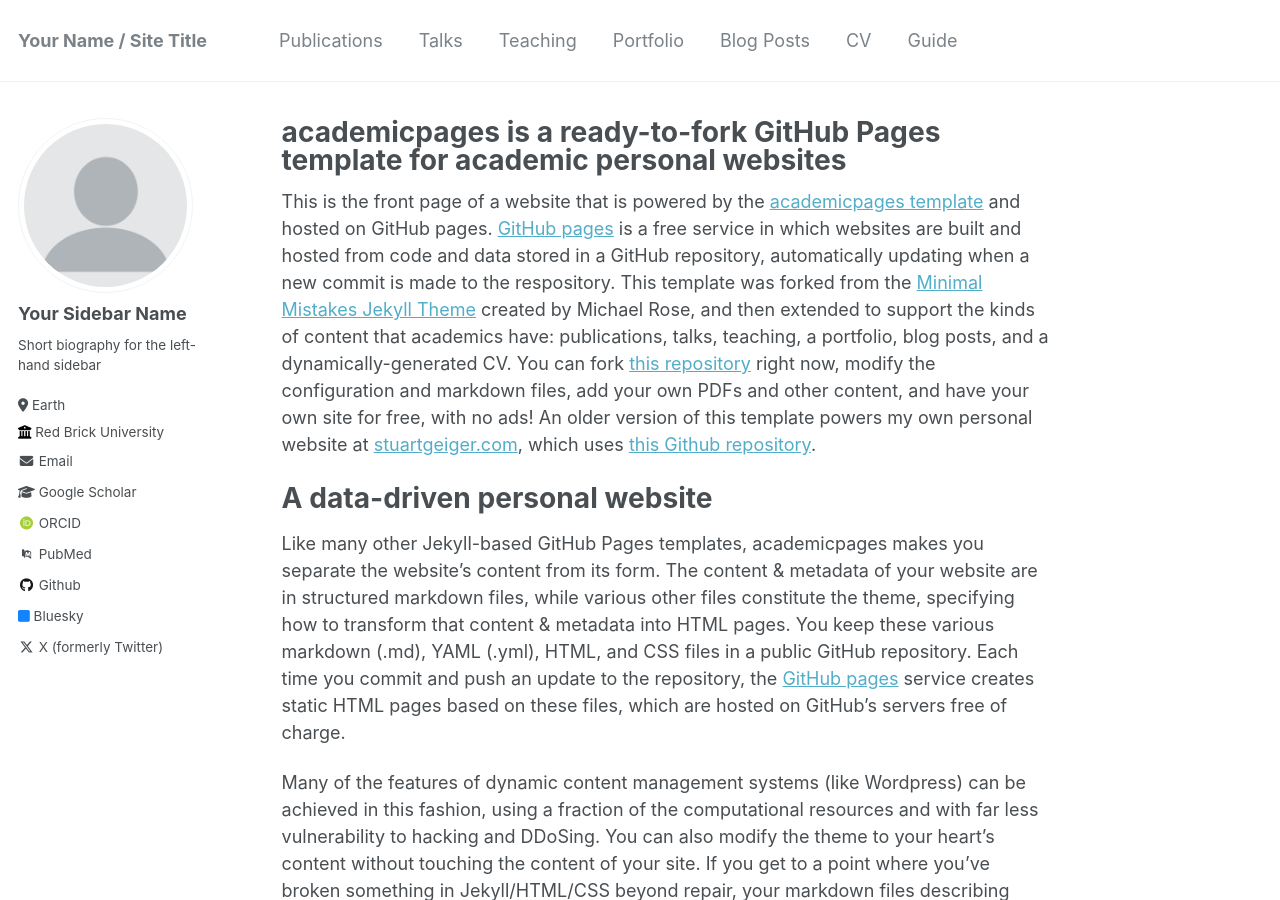
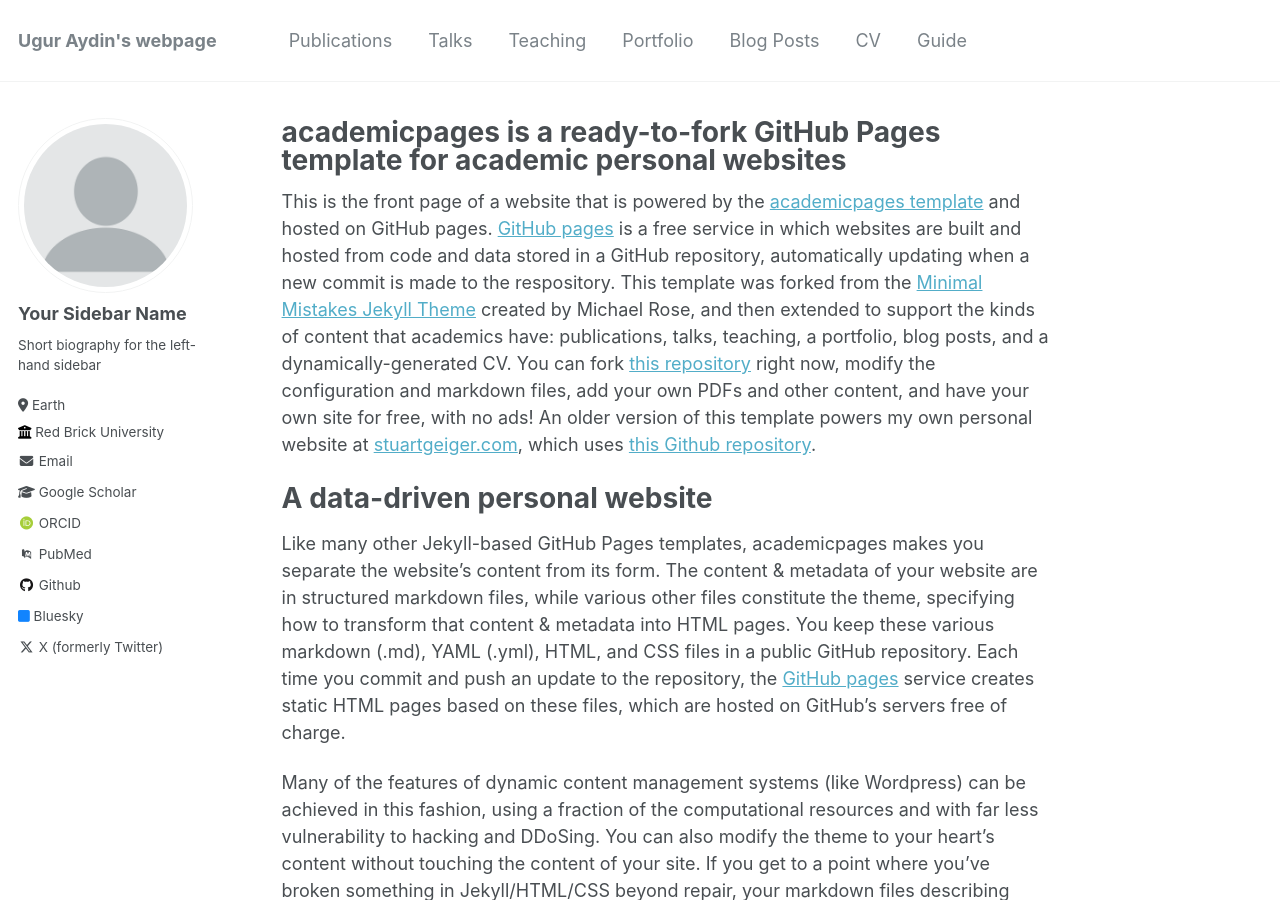
Before and after one commit to ugurcaydin/ugurcaydin.github.io, a Jekyll site: the page built from _pages/about.md, in a window 1280 px wide and 900 px high. Built offline with Jekyll 4.4.1, drawn with Linux system fonts in a browser that asks for light colours; some web fonts are replaced; some of the changed text lies outside the part shown.

Commit message:
Update _config.yml

```diff
--- a/_config.yml
+++ b/_config.yml
@@ -7,13 +7,13 @@
 
 # Basic Site Settings
 locale                   : "en-US"
-title                    : "Your Name / Site Title"
+title                    : "Ugur Aydin's webpage"
 title_separator          : "-"
-name                     : &name "Your Name"
+name                     : &name "Ugur Aydin"
 description              : &description "personal description"
 url                      : https://academicpages.github.io # the base hostname & protocol for your site e.g. "https://mmistakes.github.io"
 baseurl                  : "" # the subpath of your site, e.g. "/blog"
-repository               : "academicpages/academicpages.github.io"
+repository               : "ugurcaydin.github.io"
 
 # Site Author - The following control what appear as part of the author content on the side bar.
 #               If a field is blank the icon and link will not appear, otherwise it will be shown.
```
